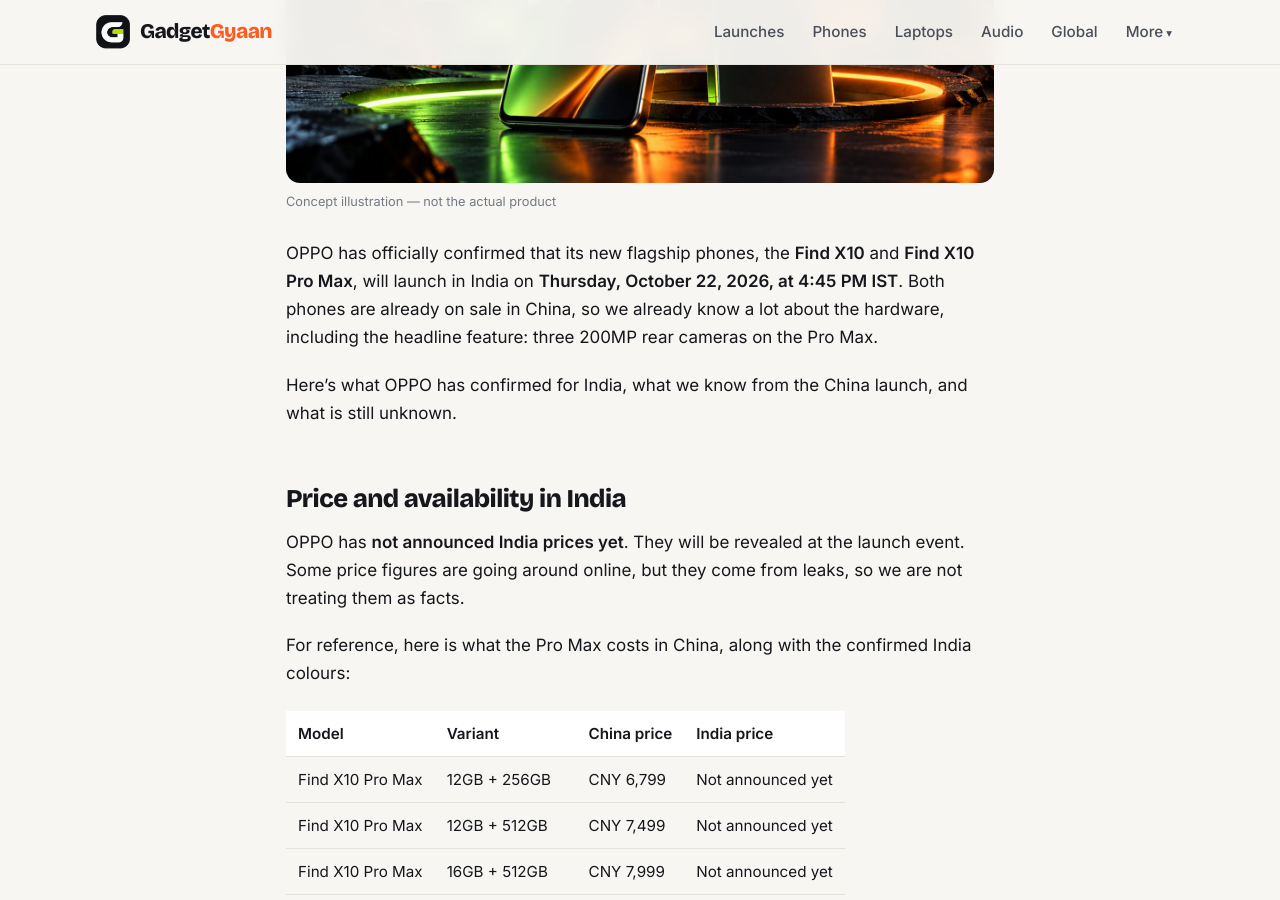
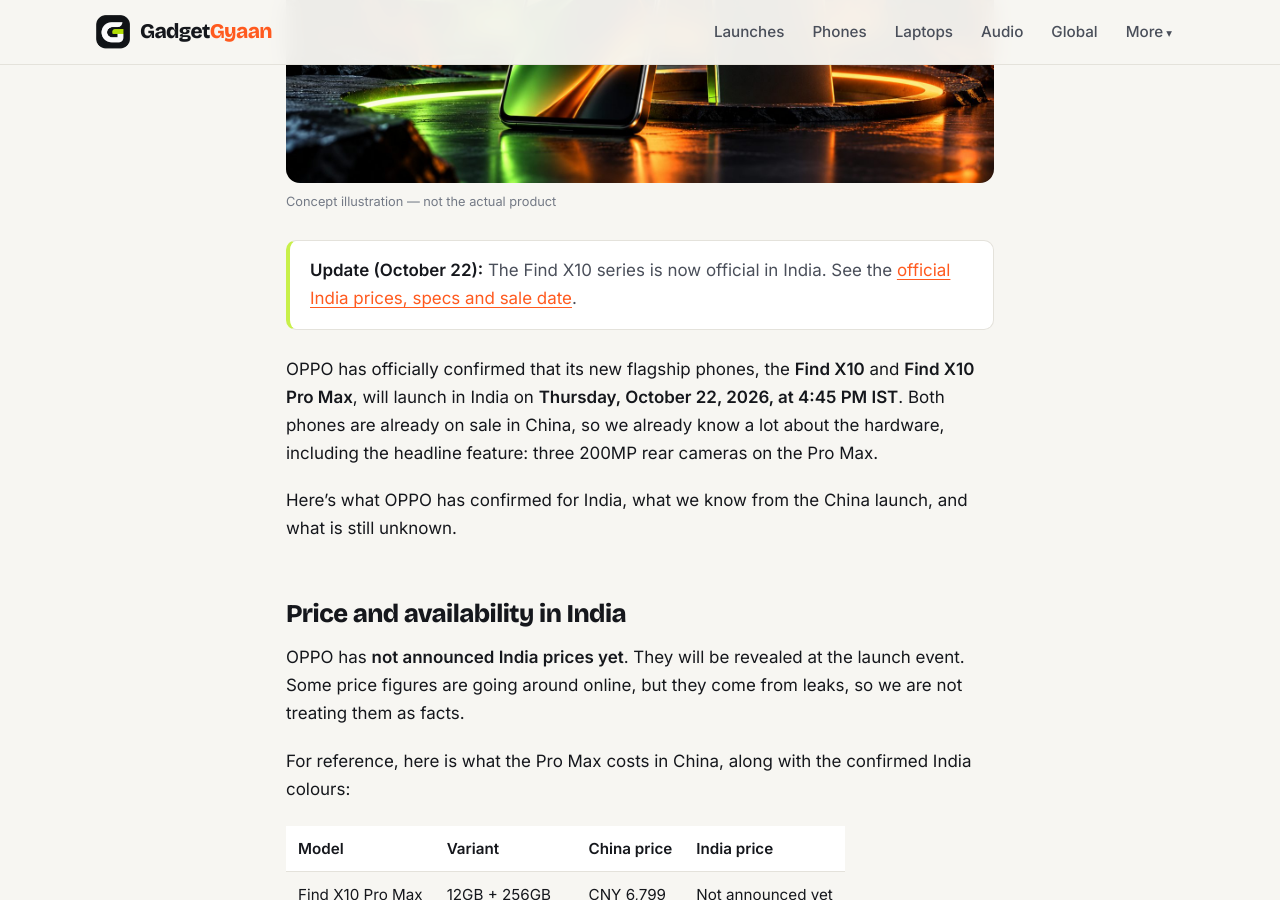
Before and after one commit to kiteksood167/kiteksood167.github.io, a Jekyll site: the page built from _posts/2026-10-20-oppo-find-x10-series-india-launch-october-22.md, in a window 1280 px wide and 900 px high, scrolled down 754 px. Built offline with Jekyll 4.4.1, drawn with Linux system fonts in a browser that asks for light colours; comment, search, counter and statistics services are not loaded.

Commit message:
Link OPPO pre-launch post to launch post; fix paragraph break
Co-Authored-By: Claude Opus 5.5 <noreply@anthropic.com>
Claude-Session: https://claude.ai/code/session_019xqcqbRMqun33QWSRS29Nw

```diff
--- a/_posts/2026-10-20-oppo-find-x10-series-india-launch-october-22.md
+++ b/_posts/2026-10-20-oppo-find-x10-series-india-launch-october-22.md
@@ -10,6 +10,8 @@ category: Launches
 also_in: [Phones]
 tags: [oppo, find x10, find x10 pro max, smartphone, flagship phone, launch]
 ---
+
+> **Update (October 22):** The Find X10 series is now official in India. See the [official India prices, specs and sale date](/oppo-find-x10-launched-india-price-specs-sale-date/).
 
 OPPO has officially confirmed that its new flagship phones, the **Find X10** and **Find X10 Pro Max**, will launch in India on **Thursday, October 22, 2026, at 4:45 PM IST**. Both phones are already on sale in China, so we already know a lot about the hardware, including the headline feature: three 200MP rear cameras on the Pro Max.
 
```
Also changed, not shown: _posts/2026-10-22-oppo-find-x10-launched-india-price-specs-sale-date.md (+1 -0 lines).
